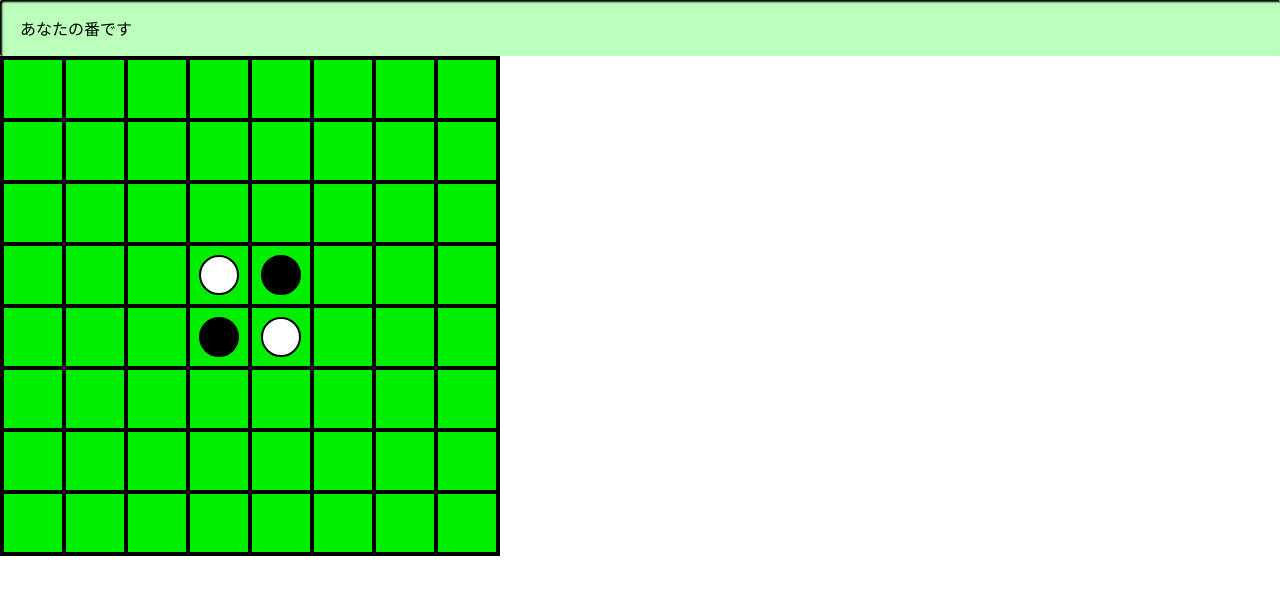
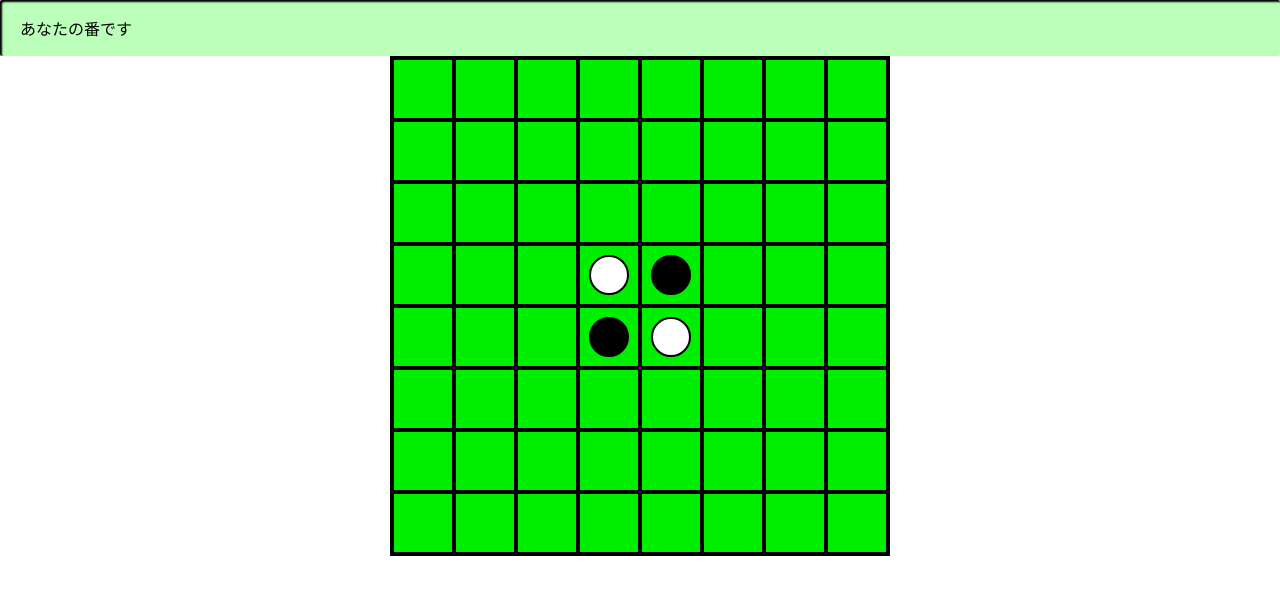
Before and after one commit to sayuen0/js_reversi, a PHP site: page / in a window 1280 px wide. Shown: the top 595 px of the page. Run offline with PHP 8.4, Linux system fonts and the light colour scheme.

Commit message:
add: 盤を中央寄せ

```diff
--- a/css/style.css
+++ b/css/style.css
@@ -9,6 +9,12 @@
 /*ゲーム版
 石がなくてもとりあえず大きさは保ってほしい
 */
+
+#root {
+  display: flex;
+  justify-content: center;
+}
+
 .board {
   width: 500px;
   height: 500px;
```
